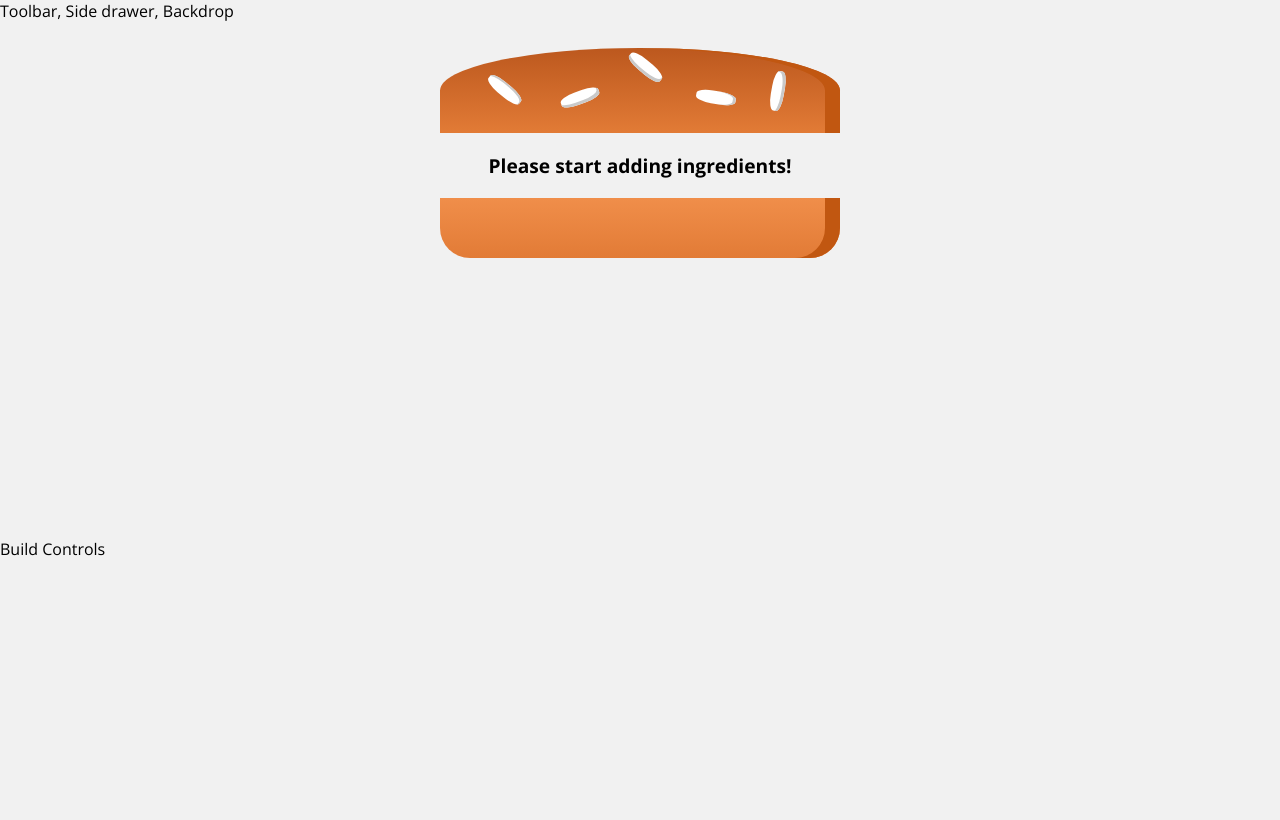
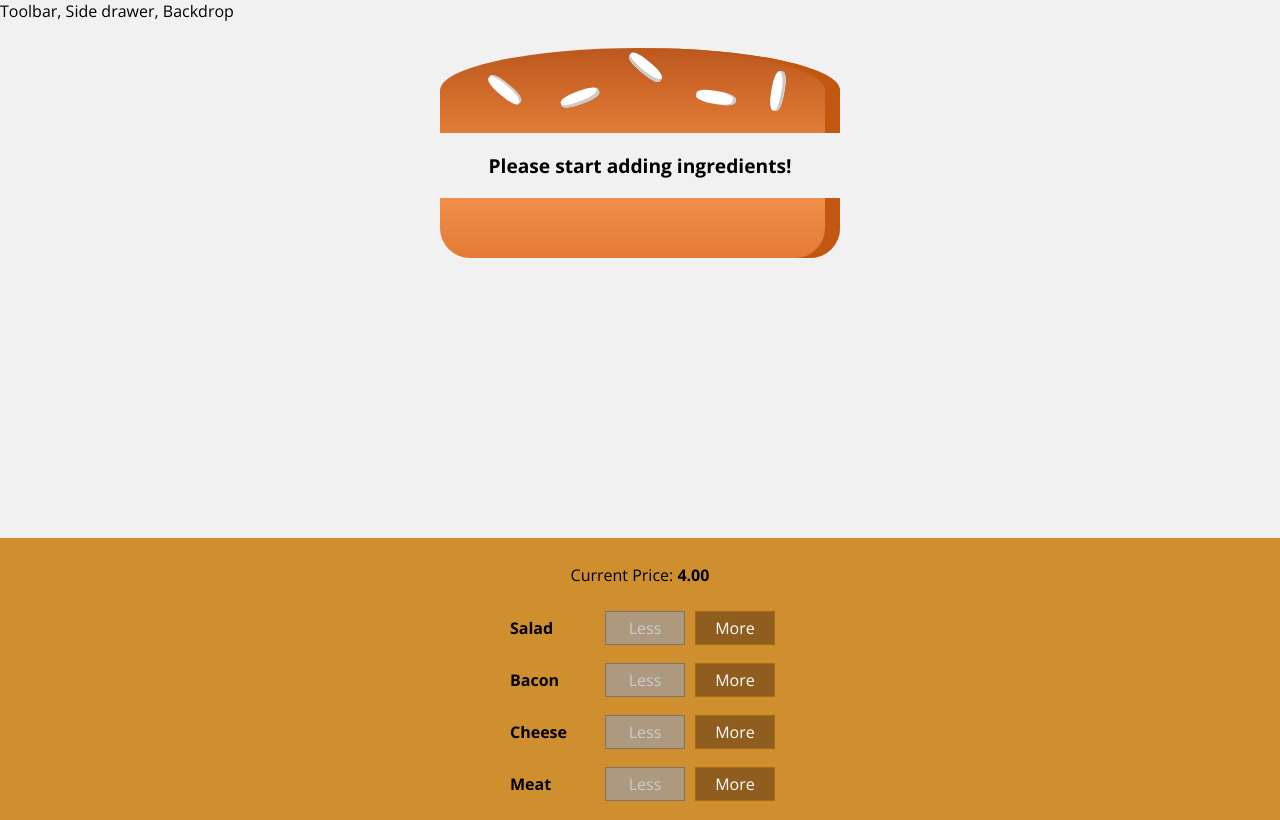
Before and after one commit to sachuverma/The-Burger-Builder, a React app: page / in a window 1280 px wide. Built offline with nearby package versions, Linux system fonts and the light colour scheme.

Commit message:
add remove ingredients

```diff
--- /dev/null
+++ b/src/components/Burger/BuildControls/BuildControl/BuildControl.css
@@ -0,0 +1,56 @@
+.BuildControl {
+  display: flex;
+  justify-content: space-between;
+  align-items: center;
+  margin: 5px 0;
+}
+
+.BuildControl button {
+  display: block;
+  font: inherit;
+  padding: 5px;
+  margin: 0 5px;
+  width: 80px;
+  border: 1px solid #AA6817;
+  cursor: pointer;
+  outline: none;
+}
+
+.BuildControl button:disabled {
+  background-color: #AC9980;
+  border: 1px solid #7E7365;
+  color: #ccc;
+  cursor: default;
+}
+
+.BuildControl button:hover:disabled {
+  background-color: #AC9980;
+  color: #ccc;
+  cursor: not-allowed;
+}
+
+.Label {
+  padding: 10px;
+  font-weight: bold;
+  width: 80px;
+}
+
+.BuildControl .Less {
+  background-color: #D39952;
+  color: white;
+}
+
+.BuildControl .More {
+  background-color: #8F5E1E;
+  color: white;
+}
+
+.BuildControl .Less:hover, .BuildControl .Less:active {
+  background-color: #DAA972;
+  color: white;
+}
+
+.BuildControl .More:hover,.BuildControl .More:active {
+  background-color: #99703F;
+  color: white;
+}
--- /dev/null
+++ b/src/components/Burger/BuildControls/BuildControl/BuildControl.js
@@ -0,0 +1,13 @@
+import React from 'react';
+
+import classes from './BuildControl.css';
+
+const buildControl = (props) => (
+  <div className={classes.BuildControl}>
+    <div className={classes.Label}>{props.label}</div>
+    <button className={classes.Less} onClick={props.removed} disabled={props.disabled}>Less</button>
+    <button className={classes.More} onClick={props.added}>More</button>
+  </div>
+);
+
+export default buildControl;
--- /dev/null
+++ b/src/components/Burger/BuildControls/BuildControls.css
@@ -0,0 +1,10 @@
+.BuildControls{
+  width: 100%;
+  background-color: #cf8f2e;
+  display: flex;
+  flex-flow: column;
+  align-items: center;
+  box-shadow: 0 2px 1px #ccc;
+  margin: auto;
+  padding: 10px 0;
+}
--- /dev/null
+++ b/src/components/Burger/BuildControls/BuildControls.js
@@ -0,0 +1,28 @@
+import React from 'react';
+
+import BuildControl from './BuildControl/BuildControl'
+import classes from './BuildControls.css';
+
+const controls = [
+  {label: 'Salad', type: 'salad'},
+  {label: 'Bacon', type: 'bacon'},
+  {label: 'Cheese', type: 'cheese'},
+  {label: 'Meat', type: 'meat'},
+];
+
+const buildControls = (props) => (
+  <div className={classes.BuildControls}>
+    <p>Current Price: <strong>{props.price.toFixed(2)}</strong></p>
+    {controls.map((ctrl) => (
+      <BuildControl
+        key={ctrl.label}
+        label={ctrl.label}
+        added={() => props.ingredientAdded(ctrl.type)}
+        removed={() => props.ingredientRemoved(ctrl.type)}
+        disabled={props.disabled[ctrl.type]}
+      />
+    ))}
+  </div>
+);
+
+export default buildControls;
--- a/src/components/Burger/Burger.js
+++ b/src/components/Burger/Burger.js
@@ -1,4 +1,3 @@
-import { transform } from 'babel-core';
 import React from 'react';
 
 import classes from './Burger.css';
--- a/src/containers/BurgerBuilder/BurgerBuilder.js
+++ b/src/containers/BurgerBuilder/BurgerBuilder.js
@@ -2,6 +2,15 @@
 
 import Aux from '../../hoc/Auxiliary';
 import Burger from '../../components/Burger/Burger';
+import BuildControls from '../../components/Burger/BuildControls/BuildControls';
+
+const INGREDIENT_PRICES = {
+  salad: 0.5,
+  cheese: 0.4,
+  meat: 1.5,
+  bacon: 0.8,
+}
+
 
 class BurgerBuilder extends Component {
   state = {
@@ -10,14 +19,64 @@
       bacon: 0,
       cheese: 0,
       meat: 0
-    }
+    },
+    totalPrice: 4
+  }
+
+  addIngredientHandler = (type) => {
+    const oldCount = this.state.ingredients[type];
+    const updatedCount = oldCount + 1;
+    const updatedIngredients = {
+      ...this.state.ingredients
+    };
+    updatedIngredients[type] = updatedCount;
+    const priceAddition = INGREDIENT_PRICES[type];
+    const oldPrice = this.state.totalPrice;
+    const newPrice = oldPrice + priceAddition;
+
+    this.setState({
+      ingredients: updatedIngredients,
+      totalPrice: newPrice
+    })
+  }
+
+  removeIngredientHandler = (type) => {
+    const oldCount = this.state.ingredients[type];
+    if(oldCount <= 0) return;
+
+    const updatedCount = oldCount - 1;
+    const updatedIngredients = {
+      ...this.state.ingredients
+    };
+    updatedIngredients[type] = updatedCount;
+    const priceDeduction = INGREDIENT_PRICES[type];
+    const oldPrice = this.state.totalPrice;
+    const newPrice = oldPrice + priceDeduction;
+
+    this.setState({
+      ingredients: updatedIngredients,
+      totalPrice: newPrice
+    })
   }
 
   render() {
+    const disabledInfo = {
+      ...this.state.ingredients
+    };
+
+    for(let key in disabledInfo) {
+      disabledInfo[key] = disabledInfo[key] <= 0
+    }
+
     return (
       <Aux>
         <Burger ingredients={this.state.ingredients}/>
-        <div>Build Controls</div>
+        <BuildControls
+          ingredientAdded={this.addIngredientHandler}
+          ingredientRemoved={this.removeIngredientHandler}
+          disabled={disabledInfo}
+          price={this.state.totalPrice}
+        />
       </Aux>
     )
   }
```
